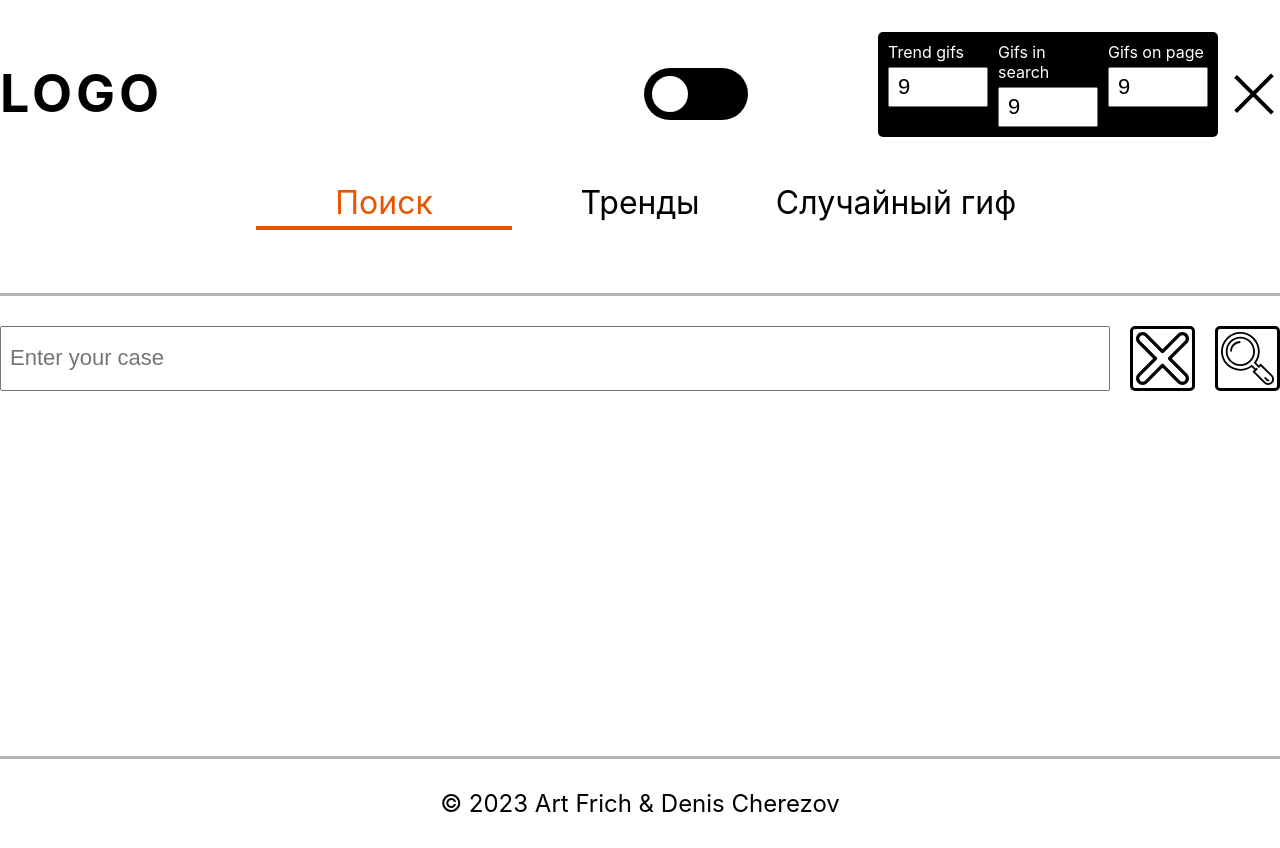
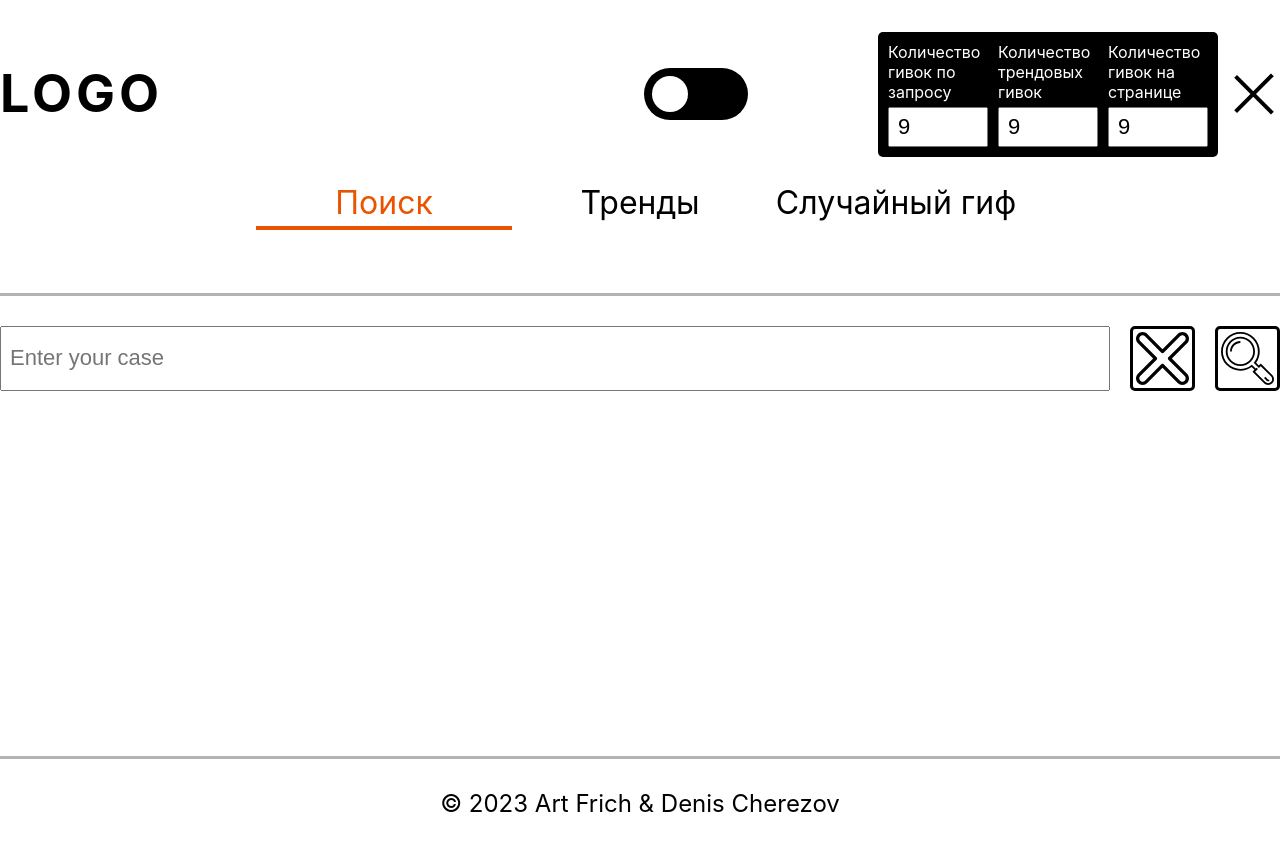
Before and after one commit to Art-Frich/Gifs-from-Giphy, a React (Create React App) app: page /search in a window 1280 px wide. Both pictures are taken after a click on the element 1254 px from the left and 69 px from the top of the page. Built offline with nearby package versions, Linux system fonts and the light colour scheme.

Commit message:
fix: some fix

```diff
--- a/src/components/App.js
+++ b/src/components/App.js
@@ -71,6 +71,7 @@ function App() {
       getTrendingGifs={ getTrendingGifs }
       getSearchGifs={ getSearchGifs }
       isLoading={ isLoading }
+      gifsState={ gifsState }
     />
     <Footer />
   </>;
--- a/src/components/Main.js
+++ b/src/components/Main.js
@@ -6,7 +6,7 @@ import Figure from './others/Figure';
 import Loader from './others/Loader';
 import './Main.css';
 
-export default function Main({ getTrendingGifs, getRandomGif, getSearchGifs, isLoading }) {
+export default function Main({ getTrendingGifs, getRandomGif, getSearchGifs, isLoading, gifsState }) {
   const [currentPage, setCurrentPage] = useState(0);
   const [totalPages, setTotalPages] = useState(0);
   const [query, setQuery] = useState('');
@@ -33,7 +33,7 @@ export default function Main({ getTrendingGifs, getRandomGif, getSearchGifs, isL
     if ( location.pathname === '/random-gif' ){ getRandomGif( setSelectedGif ); };
     if ( location.pathname === '/trends' ){ getTrendingGifs( setTrendGifs ); };
   // eslint-disable-next-line
-  }, [ location.pathname ]);
+  }, [ location.pathname, gifsState ]);
 
   return (
     <main className="main">
--- a/src/components/others/BurgerMenu.js
+++ b/src/components/others/BurgerMenu.js
@@ -9,19 +9,6 @@ export default function BurgerMenu({gifsState, setGifsState}) {
     setIsOpen(!isOpen);
   };
 
-  function UlItem({ title, onChange, value}){
-    return(
-    <li className="burger-menu__item">
-      <span className="burger-menu__item-title">{ title }</span>
-      <Input
-        placeholder={'9?'}
-        onChange={ onChange }
-        value={ value }
-        type='number'
-      />
-    </li>)
-  }
-
   return (
     <div className={ `burger-menu ${isOpen ? 'burger-menu_open' : ''}` }>
       <div className="burger-menu__icon" onClick={handleToggle}>
@@ -30,12 +17,42 @@ export default function BurgerMenu({gifsState, setGifsState}) {
         <div className="burger-menu__line burger-menu__line_type_bottom" />
       </div>
       <ul className="burger-menu__dropdown">
-        <UlItem title={ "Trend gifs" } element={ 'cntTrendsGifs' } value={ gifsState.cntTrendsGifs }
-        onChange={(e) => setGifsState( prevState => ({ ...prevState, cntTrendsGifs: Number(e.target.value)})) }/>
-        <UlItem title={ "Gifs in search" } element={ 'cntSearchGifs' } value={ gifsState.cntSearchGifs }
-        onChange={(e) => setGifsState( prevState => ({ ...prevState, cntSearchGifs: Number(e.target.value)})) }/>
-        <UlItem title={ "Gifs on page" } element={ 'cntsGifsOnPage' } value={ gifsState.cntsGifsOnPage }
-        onChange={(e) => setGifsState( prevState => ({ ...prevState, cntsGifsOnPage: Number(e.target.value)})) }/>
+        <li className="burger-menu__item">
+          <span className="burger-menu__item-title">{ "Количество гивок по запросу" }</span>
+          <Input
+            placeholder={'9?'}
+            onChange={ (e) => setGifsState( prevState => ({
+              ...prevState, cntSearchGifs: Number(e.target.value) > 0 && Number(e.target.value) < 51
+                ? Number(e.target.value) : 50
+            })) }
+            value={ gifsState.cntSearchGifs }
+            type='number'
+          />
+        </li>
+        <li className="burger-menu__item">
+          <span className="burger-menu__item-title">{ "Количество трендовых гивок"  }</span>
+          <Input
+            placeholder={'9?'}
+            onChange={ (e) => setGifsState( prevState => ({
+              ...prevState, cntTrendsGifs: Number(e.target.value) > 0 && Number(e.target.value) < 51
+                ? Number(e.target.value) : 50
+            })) }
+            value={ gifsState.cntTrendsGifs }
+            type='number'
+          />
+        </li>
+        <li className="burger-menu__item">
+          <span className="burger-menu__item-title">{ "Количество гивок на странице" }</span>
+          <Input
+            placeholder={'9?'}
+            onChange={ (e) => setGifsState( prevState => ({
+              ...prevState, cntsGifsOnPage: Number(e.target.value) > 0 && Number(e.target.value) < 51
+                ? Number(e.target.value) : 50
+            })) }
+            value={ gifsState.cntsGifsOnPage }
+            type='number'
+          />
+        </li>
       </ul>
     </div>
   );
--- a/src/components/others/Grid.js
+++ b/src/components/others/Grid.js
@@ -1,8 +1,8 @@
+import React from 'react';
 import Figure from './Figure.js';
-
 import './Grid.css';
 
-export default function Grid({ gifs }) {
+export default React.memo(function Grid({ gifs }) {
   const gridElements = gifs?.map((gif) => (
     <Figure
       key={ gif.id }
@@ -12,4 +12,4 @@ export default function Grid({ gifs }) {
   ));
 
   return <div className="grid">{gridElements}</div>;
-}
+})
--- a/src/components/others/Input.js
+++ b/src/components/others/Input.js
@@ -1,8 +1,14 @@
+import React, { useEffect } from 'react';
 import './Input.css';
 
-export default function Input({
+export default React.memo(function Input({
   placeholder, onChange, value, type, min = '1', max = '50', minLength = '2', maxLength = '100'
 }){
+
+  useEffect(()=>{
+    console.log(document.activeElement)
+  }, [])
+
   return( <input
     type={ type }
     className='input'
@@ -14,4 +20,4 @@ export default function Input({
     minLength={ minLength }
     maxLength={ maxLength }
   />)
-}
+})
--- a/src/utils/Api.js
+++ b/src/utils/Api.js
@@ -10,7 +10,6 @@ const Api = ( gifsState) => {
   };
 
   const getTrendingGifs = async ({ limit = gifsState.cntTrendsGifs, offset = 0 }) => {
-    console.log(gifsState)
     const url = `${baseUrl}/trending?api_key=${apiKey}&limit=${limit}&offset=${offset}`;
     return handleFetch(url);
   };
```
